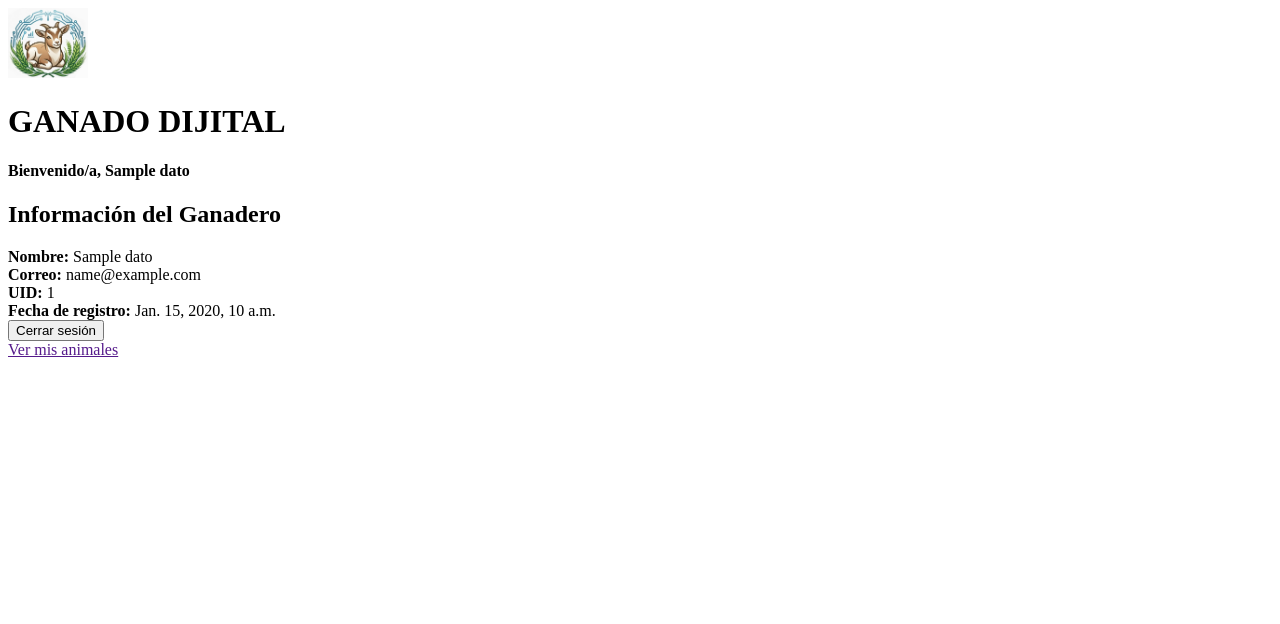
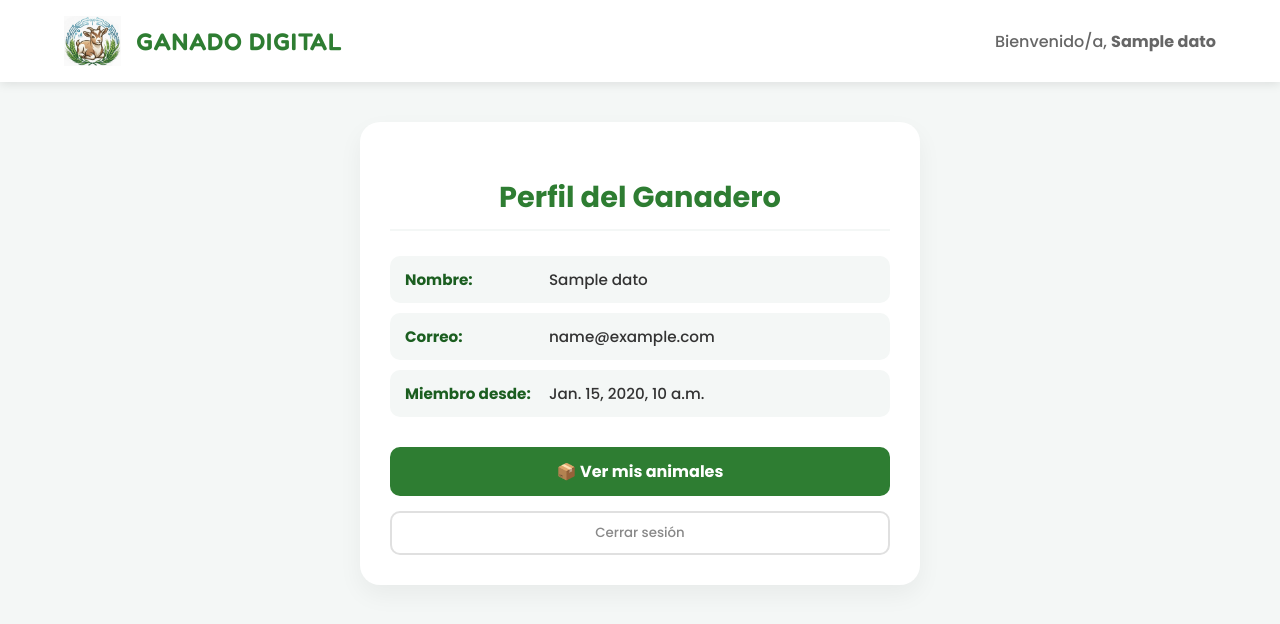
Before and after one commit to crZ-eng/TecnoCaprinos, a Django app: template TecnoCaprinos/templates/dashboard.html in a window 1280 px wide. Shown: the top 624 px of the page. Run offline with Django 5.2, Linux system fonts and the light colour scheme; the template is opened without the code that fills it: most values are stand-ins (such as "Sample title", 1, 10 or a date in 2020).

Commit message:
arreglo de links

```diff
--- a/TecnoCaprinos/templates/dashboard.html
+++ b/TecnoCaprinos/templates/dashboard.html
@@ -4,30 +4,184 @@
     {% load static %}
     <meta charset="UTF-8">
     <meta name="viewport" content="width=device-width, initial-scale=1.0">
-    <title>Dashboard</title>
+    <title>Dashboard | Ganado Digital</title>
     <link rel="icon" href="{% static 'logo.jpeg' %}">
+    <link href="https://fonts.googleapis.com/css2?family=Fredoka:wght@400;600&family=Poppins:wght@300;500;700&display=swap" rel="stylesheet">
     <style>
+        :root {
+            --primario: #2e7d32; /* Verde campo */
+            --primario-oscuro: #1b5e20;
+            --fondo: #f4f7f6;
+            --blanco: #ffffff;
+            --texto: #333333;
+            --gris-suave: #e0e0e0;
+            --error: #d32f2f;
+            --exito: #388e3c;
+        }
 
+        body {
+            font-family: 'Poppins', sans-serif;
+            background-color: var(--fondo);
+            margin: 0;
+            color: var(--texto);
+        }
+
+        /* HEADER */
+        .header {
+            background-color: var(--blanco);
+            padding: 1rem 5%;
+            display: flex;
+            align-items: center;
+            justify-content: space-between;
+            box-shadow: 0 2px 10px rgba(0,0,0,0.1);
+        }
+
+        .header-left {
+            display: flex;
+            align-items: center;
+            gap: 15px;
+        }
+
+        #wlc {
+            font-family: 'Fredoka', sans-serif;
+            color: var(--primario);
+            margin: 0;
+            font-size: 1.5rem;
+            letter-spacing: 1px;
+        }
+
+        .header h4 {
+            margin: 0;
+            font-weight: 400;
+            color: #666;
+        }
+
+        /* CONTENIDO PRINCIPAL */
+        .contenido {
+            padding: 40px 20px;
+            display: flex;
+            justify-content: center;
+        }
+
+        .tarjeta {
+            background: var(--blanco);
+            width: 100%;
+            max-width: 500px;
+            padding: 30px;
+            border-radius: 20px;
+            box-shadow: 0 10px 25px rgba(0,0,0,0.05);
+            text-align: center;
+        }
+
+        .tarjeta h2 {
+            color: var(--primario);
+            margin-bottom: 25px;
+            font-size: 1.8rem;
+            border-bottom: 2px solid var(--fondo);
+            padding-bottom: 10px;
+        }
+
+        /* INFO DEL USUARIO */
+        .info {
+            text-align: left;
+            padding: 12px 15px;
+            margin-bottom: 10px;
+            background: var(--fondo);
+            border-radius: 10px;
+            font-size: 0.95rem;
+        }
+
+        .info strong {
+            color: var(--primario-oscuro);
+            display: inline-block;
+            width: 140px;
+        }
+
+        /* MENSAJES */
+        .mensaje {
+            padding: 10px;
+            margin-bottom: 20px;
+            border-radius: 8px;
+            font-size: 0.9rem;
+        }
+        .success { background-color: #e8f5e9; color: var(--exito); border: 1px solid var(--exito); }
+        .error { background-color: #ffebee; color: var(--error); border: 1px solid var(--error); }
+        .warning { background-color: #fff3e0; color: #f57c00; border: 1px solid #f57c00; }
+
+        /* BOTONES */
+        .acciones {
+            margin-top: 30px;
+            display: flex;
+            flex-direction: column;
+            gap: 15px;
+        }
+
+        .btn-productos {
+            background-color: var(--primario);
+            color: white;
+            text-decoration: none;
+            padding: 12px;
+            border-radius: 10px;
+            font-weight: 600;
+            transition: 0.3s;
+        }
+
+        .btn-productos:hover {
+            background-color: var(--primario-oscuro);
+            transform: translateY(-2px);
+        }
+
+        .logout-btn {
+            background: none;
+            border: 2px solid var(--gris-suave);
+            color: #888;
+            padding: 10px;
+            width: 100%;
+            border-radius: 10px;
+            cursor: pointer;
+            font-family: 'Poppins', sans-serif;
+            font-weight: 500;
+            transition: 0.3s;
+        }
+
+        .logout-btn:hover {
+            background-color: #fff1f1;
+            color: var(--error);
+            border-color: var(--error);
+        }
+
+        /* Responsive */
+        @media (max-width: 600px) {
+            .header {
+                flex-direction: column;
+                text-align: center;
+                gap: 10px;
+            }
+            .info strong {
+                display: block;
+                margin-bottom: 5px;
+            }
+        }
     </style>
 </head>
 <body>
     <div class="header">
-        {% load static %}
-
-        <img src="{% static 'logo.jpeg' %}" alt="Logo Ganado Dijital" height="70px">
-        <h1 id="wlc">GANADO DIJITAL</h1>
-        <h4>Bienvenido/a, {{ datos.nombre }}</h4>
+        <div class="header-left">
+            <img src="{% static 'logo.jpeg' %}" alt="Logo Ganado Digital" height="50px">
+            <h1 id="wlc">GANADO DIGITAL</h1>
+        </div>
+        <h4>Bienvenido/a, <strong>{{ datos.nombre|default:"Ganadero" }}</strong></h4>
     </div>
     <div class="contenido">
         <div class="tarjeta">
             {% if messages %}
-            {% for message in messages %}
-            <div class="mensaje {{ message.tags }}">
-                {{ message }}
-            </div>
-            {% endfor %}
+                {% for message in messages %}
+                <div class="mensaje {{ message.tags }}">
+                    {{ message }}
+                </div>
+                {% endfor %}
             {% endif %}
-            <h2>Información del Ganadero</h2>
+            <h2>Perfil del Ganadero</h2>
             <div class="info">
                 <strong>Nombre:</strong> {{ datos.nombre }}
             </div>
@@ -35,21 +189,18 @@
                 <strong>Correo:</strong> {{ datos.email }}
             </div>
             <div class="info">
-                <strong>UID:</strong> {{ datos.uid }}
-            </div>
-            <div class="info">
-                <strong>Fecha de registro:</strong> {{ datos.fecha_registro }}
+                <strong>Miembro desde:</strong> {{ datos.fecha_registro }}
             </div>
             <div class="acciones">
-                <form action="{% url 'logout' %}" method="POST">
+                <a href="{% url 'info_animales' %}" class="btn-productos">
+                        📦 Ver mis animales
+                </a>
+                <form action="{% url 'logout' %}" method="POST" style="width: 100%;">
                     {% csrf_token %}
                     <button type="submit" class="logout-btn">
                         Cerrar sesión
                     </button>
                 </form>
-                <a href="" class="btn-productos">
-                    Ver mis animales
-                </a>
             </div>
         </div>
     </div>
--- a/TecnoCaprinos/templates/info/cinta.html
+++ b/TecnoCaprinos/templates/info/cinta.html
@@ -6,7 +6,6 @@
     <meta name="viewport" content="width=device-width, initial-scale=1.0">
     <title>TecnoCaprinos - En Cinta</title>
     <link href="https://fonts.googleapis.com/css2?family=Fredoka:wght@400;600&display=swap" rel="stylesheet">
-
     <style>
         :root {
             --bg-principal: #C9A06D;
@@ -127,13 +126,11 @@
     </style>
 </head>
 <body>
-
     <div class="white-header">
         <img src="{% static 'LOGO_TECNOCAP.png' %}" alt="Logo" style="height: 60px;">
         <h1 class="header-title">TECNOCAPRINOS - EN CINTA</h1>
         <a href="{% url 'registrar_seguimiento_gestacion' %}" class="btn-plus">+</a>
     </div>
-
     <div class="main-container">
         <h2 class="table-title">Seguimiento de Gestación</h2>
         <table class="data-table">
@@ -171,6 +168,5 @@
             </tbody>
         </table>
     </div>
-
 </body>
 </html>
--- a/TecnoCaprinos/views.py
+++ b/TecnoCaprinos/views.py
@@ -57,7 +57,7 @@ def login_required_firebase(view_func):
 
 def login(request):
     if ('uid' in request.session):
-        return redirect('dashboard')
+        return redirect('info_animales')
 
     if request.method == 'POST':
         email = request.POST.get('email')
@@ -85,7 +85,7 @@ def login(request):
                 request.session['email'] = data['email']
                 request.session['idToken'] = data['idToken']
                 messages.success(request, f'👌 Acceso correcto al sistema')
-                return redirect('dashboard')
+                return redirect('info_animales')
             else:
                 # Error: Analizarlo
                 errorMessage = data.get('error', {}).get('message', 'UNKNOWN ERROR')
```
Also changed, not shown: TecnoCaprinos/templates/bienvenido.html (deleted, +0 -100 lines), TecnoCaprinos/templates/home.html (+3 -20 lines), TecnoCaprinos/templates/info/listar_cabras.html (+4 -3 lines), TecnoCaprinos/templates/info_animales.html (+1 -8 lines).
